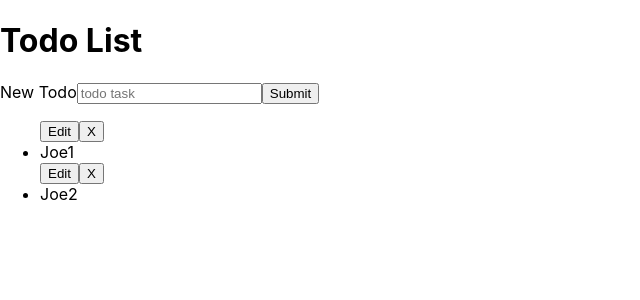
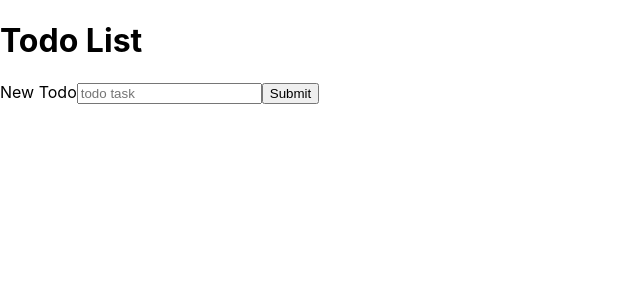
Before and after one commit to DrYoussefTemraz/TodoList, a React (Create React App) app: page / in a window 1280 px wide. Shown: the top 300 px of the page, without its empty margins (0-640 px from the left). Built offline with nearby package versions, Linux system fonts and the light colour scheme.

Commit message:
add remove function and identify keys and id of todo component

```diff
--- a/src/NewTodoForm.js
+++ b/src/NewTodoForm.js
@@ -1,5 +1,5 @@
 import React, { Component } from "react";
-
+import { v4 as uuidv4 } from "uuid";
 export default class NewTodoForm extends Component {
   constructor(props) {
     super(props);
@@ -9,7 +9,7 @@
   }
   handleSubmit(evt) {
     evt.preventDefault();
-    this.props.createTodo(this.state);
+    this.props.createTodo({ ...this.state, id: uuidv4() });
     this.setState({ task: "" });
   }
   handleChange(evt) {
--- a/src/Todo.js
+++ b/src/Todo.js
@@ -1,11 +1,18 @@
 import React, { Component } from "react";
 
 export default class Todo extends Component {
+  constructor(props) {
+    super(props);
+    this.handleRemove = this.handleRemove.bind(this);
+  }
+  handleRemove() {
+    this.props.removeTodo(this.props.id);
+  }
   render() {
     return (
       <div>
         <button>Edit</button>
-        <button>X</button>
+        <button onClick={this.handleRemove}>X</button>
 
         <li>{this.props.task}</li>
       </div>
--- a/src/TodoList.js
+++ b/src/TodoList.js
@@ -6,16 +6,27 @@
   constructor(props) {
     super(props);
     this.state = {
-      todos: [{ task: "Joe1" }, { task: "Joe2" }],
+      todos: [],
     };
     this.create = this.create.bind(this);
+    this.remove = this.remove.bind(this);
   }
   create(NewTodo) {
     this.setState({ todos: [...this.state.todos, NewTodo] });
   }
+  remove(id) {
+    this.setState({ todos: this.state.todos.filter((t) => t.id !== id) });
+  }
   render() {
     const todos = this.state.todos.map((todo) => {
-      return <Todo task={todo.task} />;
+      return (
+        <Todo
+          key={todo.id}
+          id={todo.id}
+          task={todo.task}
+          removeTodo={this.remove}
+        />
+      );
     });
     return (
       <div>
```
